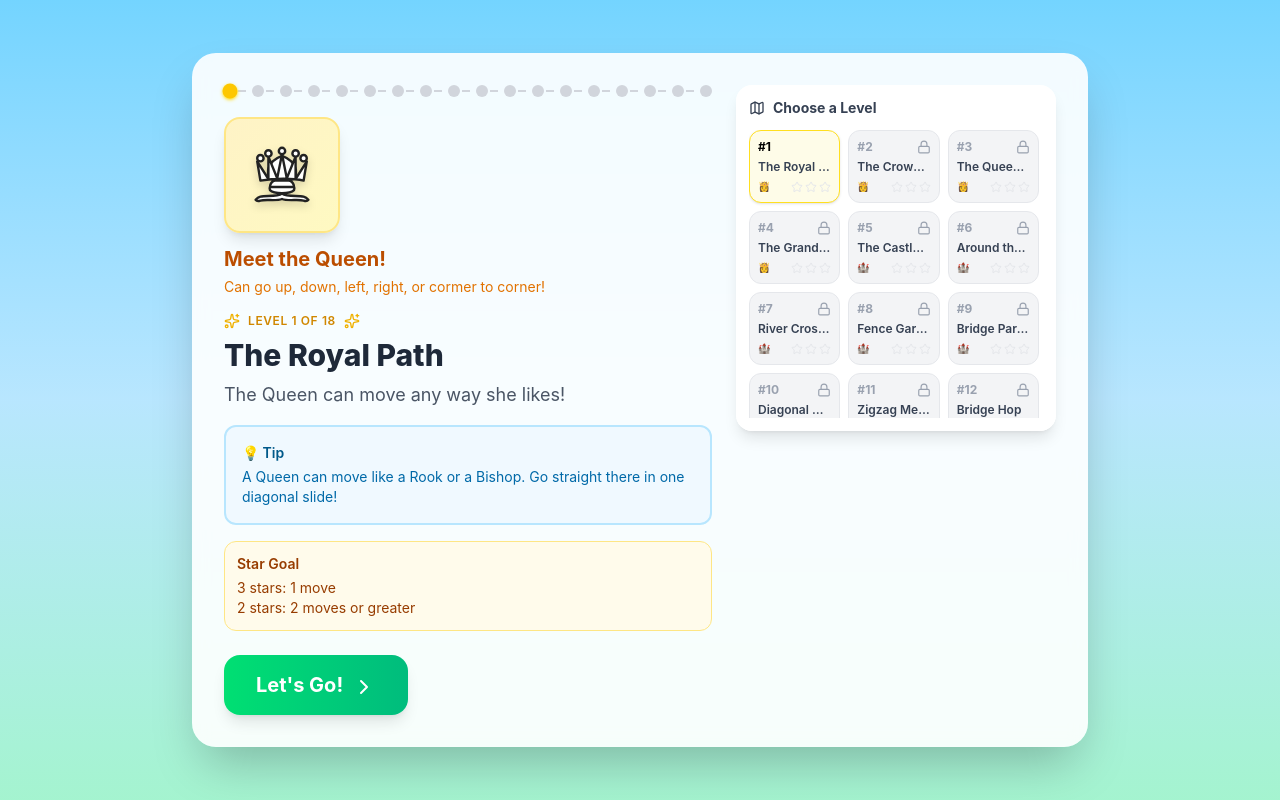
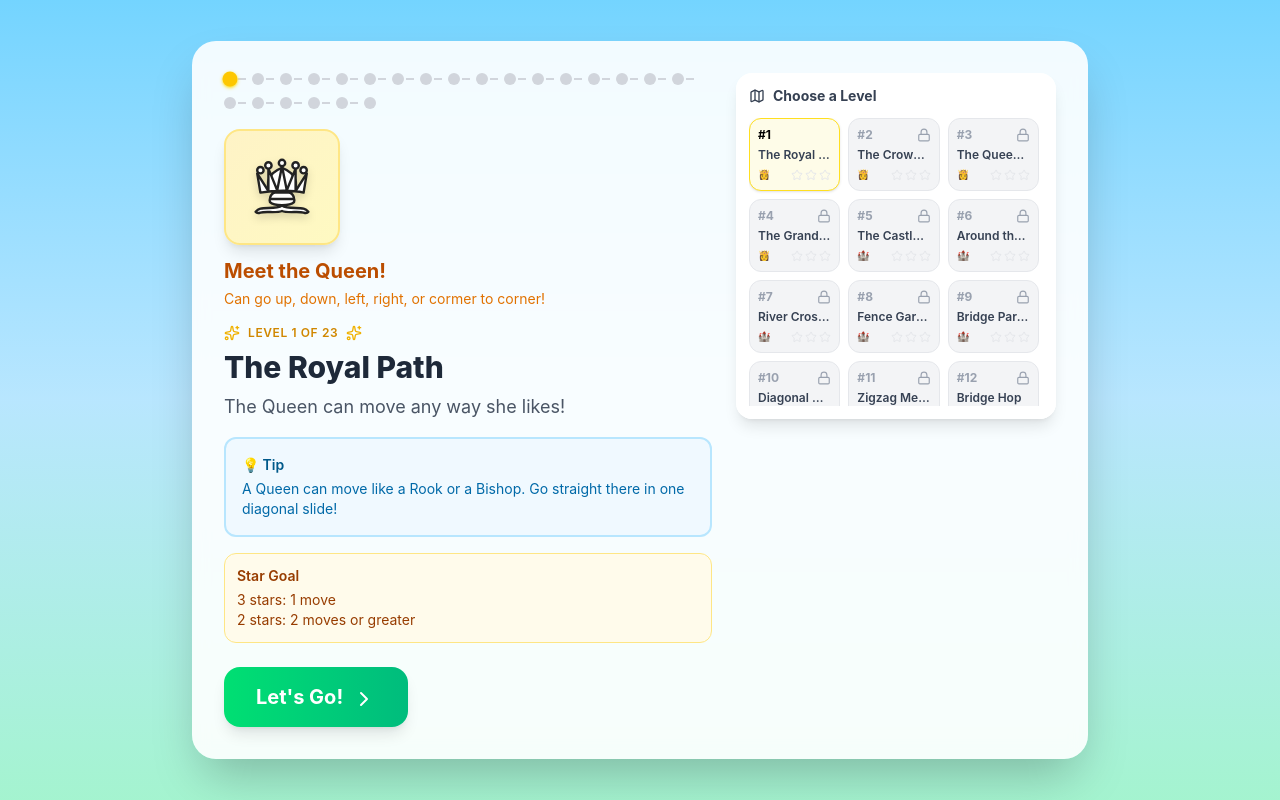
Before and after one commit to sampanes/sensory-chess-motions, a React (Vite) app: page / in a window 1280 px wide. Built offline with nearby package versions, Linux system fonts and the light colour scheme.

Commit message:
Add pawns and food

```diff
--- a/src/App.tsx
+++ b/src/App.tsx
@@ -14,7 +14,7 @@ import {
   CheckCircle2,
   Lock,
 } from 'lucide-react';
-import { Position, GamePhase, PieceType } from './types';
+import { Position, GamePhase, PieceType, Food } from './types';
 import { levels } from './levels';
 import { getValidMoves, isValidMove } from './utils/moveCalculator';
 import { ChessPieceIcon } from './components/ChessPieceIcon';
@@ -39,6 +39,8 @@ function pieceEmoji(type: PieceType) {
       return '⛪';
     case 'knight':
       return '🐴';
+    case 'pawn':
+      return '♟️';
   }
 }
 
@@ -52,6 +54,8 @@ function pieceName(type: PieceType) {
       return 'Bishop';
     case 'knight':
       return 'Knight';
+    case 'pawn':
+      return 'Pawn';
   }
 }
 
@@ -65,6 +69,8 @@ function pieceDescription(type: PieceType) {
       return 'Slides diagonally — corner to corner';
     case 'knight':
       return 'Jumps in a 2-and-1 L-shape — over anything!';
+    case 'pawn':
+      return 'Marches forward — eats food diagonally!';
   }
 }
 
@@ -76,6 +82,26 @@ function getDecoration(r: number, c: number): string | null {
   if (hash === 3) return '🍀';
   if (hash === 4) return '🌿';
   return null;
+}
+
+function isFoodConsumed(pos: Position, consumed: Food[]): boolean {
+  return consumed.some(f => f.row === pos.row && f.col === pos.col);
+}
+
+function playCrunchSound() {
+  const ctx = new AudioContext();
+  const buffer = ctx.createBuffer(1, ctx.sampleRate * 0.12, ctx.sampleRate);
+  const data = buffer.getChannelData(0);
+  for (let i = 0; i < data.length; i++) {
+    data[i] = (Math.random() * 2 - 1) * Math.pow(1 - i / data.length, 2);
+  }
+  const source = ctx.createBufferSource();
+  source.buffer = buffer;
+  const gain = ctx.createGain();
+  gain.gain.setValueAtTime(0.4, ctx.currentTime);
+  source.connect(gain);
+  gain.connect(ctx.destination);
+  source.start();
 }
 
 function getStarsForLevel(levelIndex: number, moves: number) {
@@ -103,6 +129,7 @@ function App() {
   const [mobileCoach, setMobileCoach] = useState<string | null>(null);
   const [suggestedMove, setSuggestedMove] = useState<Position | null>(null);
   const [lastActionAt, setLastActionAt] = useState(() => Date.now());
+  const [consumedFood, setConsumedFood] = useState<Food[]>([]);
 
   const level = levels[levelIndex];
   const isMobile = viewportWidth < 768;
@@ -136,6 +163,7 @@ function App() {
     setMobileCoach(null);
     setSuggestedMove(null);
     setLastActionAt(Date.now());
+    setConsumedFood([]);
   }, []);
 
   const openLevel = useCallback(
@@ -184,6 +212,12 @@ function App() {
     setTrail(prev => [...prev, newPos]);
     setAnimKey(prev => prev + 1);
 
+    const eatenFood = level.obstacles.food.find(f => f.row === row && f.col === col);
+    if (eatenFood) {
+      setConsumedFood(prev => [...prev, eatenFood]);
+      playCrunchSound();
+    }
+
     if (row === level.goal.row && col === level.goal.col) {
       const earnedStars = getStarsForLevel(levelIndex, nextMoveCount);
       setLastRunStars(earnedStars);
@@ -211,7 +245,7 @@ function App() {
 
   useEffect(() => {
     if (phase === 'playing') {
-      setValidMoves(getValidMoves(level.pieceType, piecePos, level.obstacles));
+      setValidMoves(getValidMoves(level.pieceType, piecePos, level.obstacles, consumedFood));
     }
   }, [phase, piecePos, level.pieceType, level.obstacles]);
 
@@ -767,6 +801,24 @@ function App() {
                   </motion.div>
                 )}
 
+                <AnimatePresence>
+                  {level.obstacles.food.some(f => f.row === r && f.col === c)
+                    && !isFoodConsumed({ row: r, col: c }, consumedFood)
+                    && !(level.goal.row === r && level.goal.col === c)
+                    && (
+                      <motion.span
+                        key={`food-${r}-${c}`}
+                        className="absolute inset-0 flex items-center justify-center pointer-events-none z-[2]"
+                        initial={{ scale: 1, opacity: 1 }}
+                        exit={{ scale: 1.8, opacity: 0 }}
+                        transition={{ duration: 0.25 }}
+                        style={{ fontSize: squareSize * 0.7 }}
+                      >
+                        🍎
+                      </motion.span>
+                    )}
+                </AnimatePresence>
+
                 {goal && !piece && (
                   <motion.div
                     className="absolute inset-0 flex items-center justify-center pointer-events-none"
@@ -992,6 +1044,11 @@ function App() {
             <span className="w-5 h-1.5 rounded bg-amber-800 inline-block" /> Fence
           </span>
         )}
+        {level.obstacles.food.length > 0 && (
+          <span className="flex items-center gap-1.5">
+            🍎 Food
+          </span>
+        )}
         <span className="flex items-center gap-1.5">
           <Flag className="w-3.5 h-3.5 text-red-500" /> Goal
         </span>
--- a/src/components/ChessPieceIcon.tsx
+++ b/src/components/ChessPieceIcon.tsx
@@ -66,6 +66,17 @@ export const ChessPieceIcon = ({ type, size = 48 }: ChessPieceIconProps) => {
           </svg>
         );
 
+      case 'pawn':
+        return (
+          <svg width={size} height={size} viewBox="0 0 45 45">
+            <g fill="#fff" stroke="#000" strokeWidth="1.5" strokeLinecap="round" strokeLinejoin="round">
+              <circle cx="22.5" cy="11" r="5.5" />
+              <path d="M16 21c0-3.3 2.9-6 6.5-6s6.5 2.7 6.5 6c0 2.5-1.5 4.7-3.7 5.7L27 35H18l1.7-8.3C17.5 25.7 16 23.5 16 21z" />
+              <rect x="13" y="35" width="19" height="3" rx="1" />
+            </g>
+          </svg>
+        );
+
       default:
         return (
           <svg width={size} height={size} viewBox="0 0 45 45">
--- a/src/levels.ts
+++ b/src/levels.ts
@@ -12,6 +12,7 @@ export const levels: Level[] = [
       fences: [],
       rivers: [],
       bridges: [],
+      food: [],
     },
     starThresholds: { three: 1, two: 2 },
     hint: 'A Queen can move like a Rook or a Bishop. Go straight there in one diagonal slide!',
@@ -30,6 +31,7 @@ export const levels: Level[] = [
       ],
       rivers: [],
       bridges: [],
+      food: [],
     },
     starThresholds: { three: 2, two: 3 },
     hint: 'If you can’t slide diagonally through the fence, try moving straight up and then left.',
@@ -54,6 +56,7 @@ export const levels: Level[] = [
         { row: 2, col: 0 }, // Bridge on far left
         { row: 2, col: 4 }, // Bridge on far right
       ],
+      food: [],
     },
     starThresholds: { three: 3, two: 4 },
     hint: 'Use a diagonal move to reach a bridge, cross it, and slide back to the center.',
@@ -80,6 +83,7 @@ export const levels: Level[] = [
       bridges: [
         { row: 2, col: 2 },
       ],
+      food: [],
     },
     starThresholds: { three: 3, two: 5 },
     hint: 'Try going straight to the bottom corner, then diagonal to clear the fences.',
@@ -95,6 +99,7 @@ export const levels: Level[] = [
       fences: [],
       rivers: [],
       bridges: [],
+      food: [],
     },
     starThresholds: { three: 1, two: 2 },
     hint: 'The Rook moves in straight lines — up, down, left, or right.',
@@ -110,6 +115,7 @@ export const levels: Level[] = [
       fences: [{ row: 2, col: 2, side: 'top' }],
       rivers: [],
       bridges: [],
+      food: [],
     },
     starThresholds: { three: 3, two: 4 },
     hint: 'Move sideways first, then slide up, then come back toward the flag.',
@@ -131,6 +137,7 @@ export const levels: Level[] = [
         { row: 2, col: 4 },
       ],
       bridges: [{ row: 2, col: 4 }],
+      food: [],
     },
     starThresholds: { three: 3, two: 4 },
     hint: 'Slide to the far-right bridge, cross the river, then slide back to the goal.',
@@ -151,6 +158,7 @@ export const levels: Level[] = [
       ],
       rivers: [],
       bridges: [],
+      food: [],
     },
     starThresholds: { three: 3, two: 4 },
     hint: 'The Rook likes long straight roads. Find the route that lines up the goal.',
@@ -172,6 +180,7 @@ export const levels: Level[] = [
         { row: 2, col: 4 },
       ],
       bridges: [{ row: 2, col: 2 }],
+      food: [],
     },
     starThresholds: { three: 3, two: 4 },
     hint: 'Line up with the center bridge first, then cross.',
@@ -187,6 +196,7 @@ export const levels: Level[] = [
       fences: [],
       rivers: [],
       bridges: [],
+      food: [],
     },
     starThresholds: { three: 1, two: 2 },
     hint: 'Bishops only move diagonally.',
@@ -205,6 +215,7 @@ export const levels: Level[] = [
         { row: 3, col: 3 },
       ],
       bridges: [],
+      food: [],
     },
     starThresholds: { three: 4, two: 5 },
     hint: 'Take a smaller diagonal first, then change direction.',
@@ -226,6 +237,7 @@ export const levels: Level[] = [
         { row: 2, col: 4 },
       ],
       bridges: [{ row: 2, col: 2 }],
+      food: [],
     },
     starThresholds: { three: 4, two: 5 },
     hint: 'Aim along a diagonal that passes through the center bridge.',
@@ -248,6 +260,7 @@ export const levels: Level[] = [
       bridges: [
         { row: 2, col: 4 },
       ],
+      food: [],
     },
     starThresholds: { three: 5, two: 6 },
     hint: 'If the longest diagonal is blocked, land on a different color-matching square first.',
@@ -278,6 +291,7 @@ export const levels: Level[] = [
         { row: 2, col: 0 },
       ],
       bridges: [],
+      food: [],
     },
     starThresholds: { three: 1, two: 2 },
     hint: 'Two squares one way and one square sideways makes an L.',
@@ -299,6 +313,7 @@ export const levels: Level[] = [
       ],
       rivers: [],
       bridges: [],
+      food: [],
     },
     starThresholds: { three: 2, two: 3 },
     hint: 'Jump over the fence line and keep aiming for the corner.',
@@ -320,6 +335,7 @@ export const levels: Level[] = [
         { row: 2, col: 4 },
       ],
       bridges: [],
+      food: [],
     },
     starThresholds: { three: 2, two: 3 },
     hint: 'Knights can jump over the river row. Try landing on the top half of the board first.',
@@ -344,6 +360,7 @@ export const levels: Level[] = [
         { row: 2, col: 4 },
       ],
       bridges: [{ row: 2, col: 2 }],
+      food: [],
     },
     starThresholds: { three: 2, two: 3 },
     hint: 'Hop to the top side, then land on the flag square in one more jump.',
@@ -365,8 +382,105 @@ export const levels: Level[] = [
         { row: 2, col: 3 },
       ],
       bridges: [],
+      food: [],
     },
     starThresholds: { three: 3, two: 4 },
     hint: 'Look for a three-jump route: the first hop is tricky, it lands FAR from the goal!',
   },
+  {
+    id: 19,
+    name: 'First Steps',
+    description: 'The Pawn marches straight toward the goal!',
+    pieceType: 'pawn',
+    start: { row: 4, col: 2 },
+    goal: { row: 0, col: 2 },
+    obstacles: {
+      fences: [],
+      rivers: [],
+      bridges: [],
+      food: [],
+    },
+    starThresholds: { three: 4, two: 5 },
+    hint: 'From the back rank, a pawn can move one or two squares forward. March straight up!',
+  },
+  {
+    id: 20,
+    name: 'Harvest Time',
+    description: 'Food blocks the straight path — eat it diagonally!',
+    pieceType: 'pawn',
+    start: { row: 4, col: 2 },
+    goal: { row: 0, col: 2 },
+    obstacles: {
+      fences: [],
+      rivers: [],
+      bridges: [],
+      food: [
+        { row: 3, col: 1 },
+        { row: 3, col: 3 },
+        { row: 2, col: 2 },
+      ],
+    },
+    starThresholds: { three: 5, two: 7 },
+    hint: 'Pawns eat food diagonally — step left or right to grab the apple, then keep going!',
+  },
+  {
+    id: 21,
+    name: 'The Long Road',
+    description: 'Food blocks the straight path — eat your way back on track!',
+    pieceType: 'pawn',
+    start: { row: 4, col: 2 },
+    goal: { row: 0, col: 2 },
+    obstacles: {
+      fences: [],
+      rivers: [],
+      bridges: [],
+      food: [
+        { row: 3, col: 1 },
+        { row: 2, col: 2 },
+      ],
+    },
+    starThresholds: { three: 4, two: 6 },
+    hint: 'Eat diagonally left, then eat diagonally right to get back on track!',
+  },
+  {
+    id: 22,
+    name: 'Feast or Famine',
+    description: 'Eat the first apple to unlock the path forward.',
+    pieceType: 'pawn',
+    start: { row: 4, col: 1 },
+    goal: { row: 0, col: 3 },
+    obstacles: {
+      fences: [],
+      rivers: [],
+      bridges: [],
+      food: [
+        { row: 3, col: 2 },
+        { row: 2, col: 3 },
+      ],
+    },
+    starThresholds: { three: 5, two: 7 },
+    hint: 'Eat diagonally to shift your column, then eat again to reach the right side.',
+  },
+  {
+    id: 23,
+    name: "Pawn's Puzzle",
+    description: 'Fences, food, and a long journey — put it all together!',
+    pieceType: 'pawn',
+    start: { row: 4, col: 0 },
+    goal: { row: 0, col: 2 },
+    obstacles: {
+      fences: [
+        { row: 2, col: 1, side: 'top' },
+      ],
+      rivers: [],
+      bridges: [],
+      food: [
+        { row: 3, col: 1 },
+        { row: 2, col: 2 },
+        { row: 1, col: 1 },
+      ],
+    },
+    starThresholds: { three: 6, two: 8 },
+    hint: 'Eat diagonally to shift right, watch for the fence, then grab the last apple to reach the goal.',
+  },
 ];
```
Also changed, not shown: src/types.ts (+8 -1 lines), src/utils/moveCalculator.ts (+61 -1 lines), 2 other files (tests, documents, lock files or other folders).
